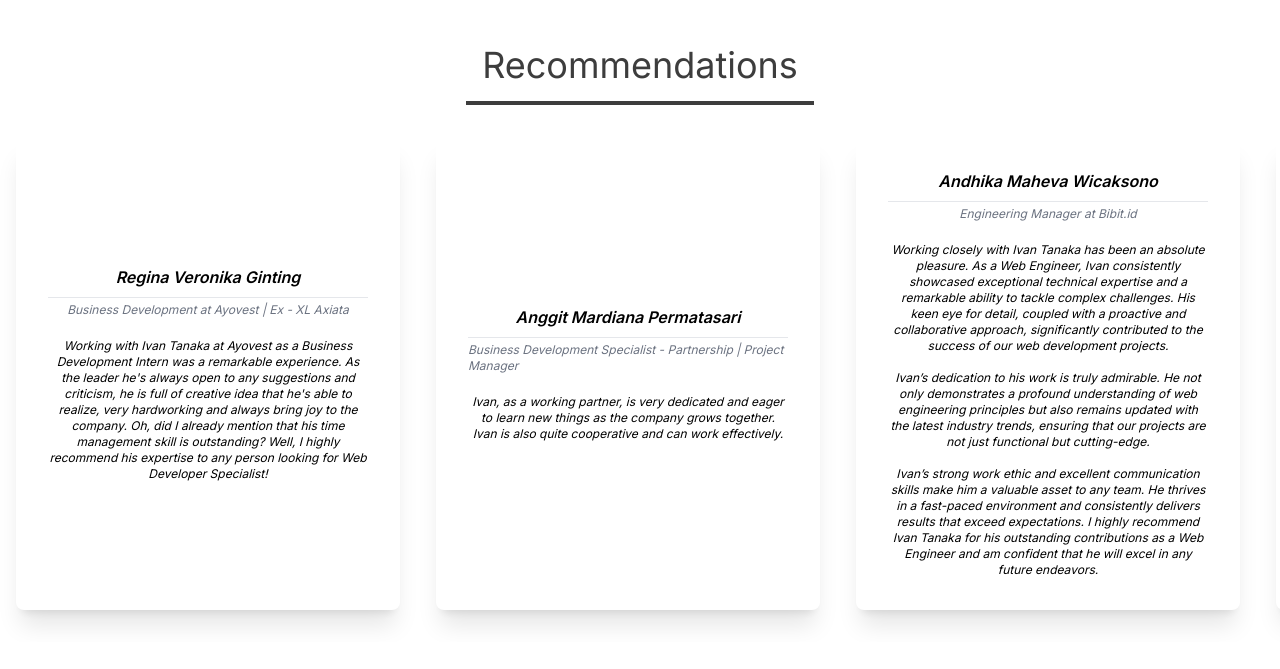
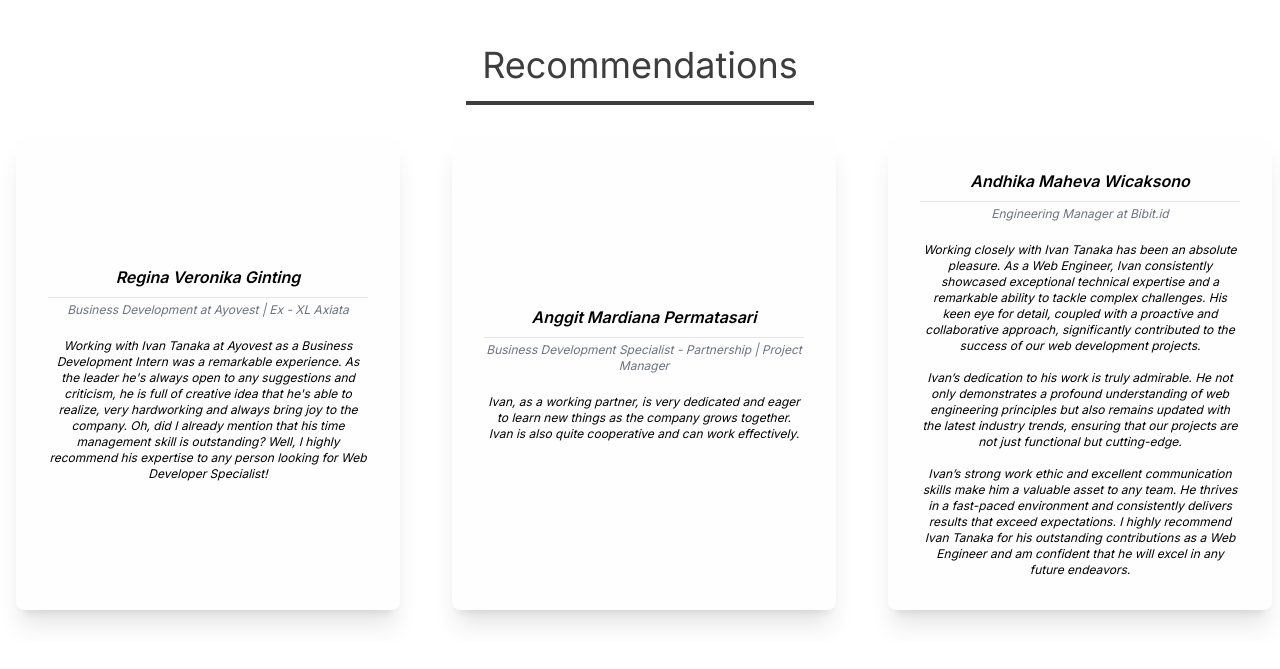
Before and after one commit to ivantanakaa/personal-website, a Next.js app: page / in a window 1280 px wide. Shown: the part 3200-3869 px from the top of the page. Built offline with nearby package versions, Linux system fonts and the light colour scheme.

Commit message:
feat: adding snap in carousel

```diff
--- a/src/app/_modules/Recommendations/index.tsx
+++ b/src/app/_modules/Recommendations/index.tsx
@@ -3,13 +3,13 @@ export default function Recommendations() {
   const renderRecommendations = () => {
     return recommendations.map(({ name, title, description }, index) => {
       return (
-        <li className="list-none flex items-stretch " key={`honor-${index}`}>
-          <div className="mb-4 mr-4 min-w-[90vw] lg:min-w-[30vw] flex bg-white flex-col items-center justify-center shadow-xl rounded-lg p-8 ">
+        <li className="list-none flex items-stretch snap-start" key={`honor-${index}`}>
+          <div className="mb-4 mx-4 min-w-[90vw] lg:min-w-[30vw] flex bg-[#fefefe] flex-col items-center justify-center shadow-xl rounded-lg p-8 ">
             <span className="text-md font-semibold italic text-center">
               {name}
             </span>
             <hr className="w-full mt-2"/>
-            <span className="text-xs text-gray-500 italic mt-1">{title}</span>
+            <span className="text-xs text-gray-500 italic mt-1 text-center">{title}</span>
             <blockquote
               className="italic text-center mt-5 text-xs"
               dangerouslySetInnerHTML={{ __html: description }}
@@ -24,8 +24,8 @@ export default function Recommendations() {
       <h1 className="text-txt-dark text-4xl mb-4 pb-4 border-b-4 px-4 w-fit border-txt-dark">
         Recommendations
       </h1>
-      <div className="w-full overflow-x-scroll">
-        <ul className="list-disc my-4 flex flex-row gap-5 mx-4">
+      <div className="w-full overflow-x-scroll snap-x snap-mandatory no-scrollbar">
+        <ul className="list-disc my-4 flex flex-row gap-5">
           {renderRecommendations()}
         </ul>
       </div>
--- a/src/app/globals.css
+++ b/src/app/globals.css
@@ -15,3 +15,15 @@
 body {
   background-color: (var(--foreground));
 }
+
+@layer utilities {
+  /* Hide scrollbar for Chrome, Safari and Opera */
+  .no-scrollbar::-webkit-scrollbar {
+      display: none;
+  }
+ /* Hide scrollbar for IE, Edge and Firefox */
+  .no-scrollbar {
+      -ms-overflow-style: none;  /* IE and Edge */
+      scrollbar-width: none;  /* Firefox */
+}
+}
```
